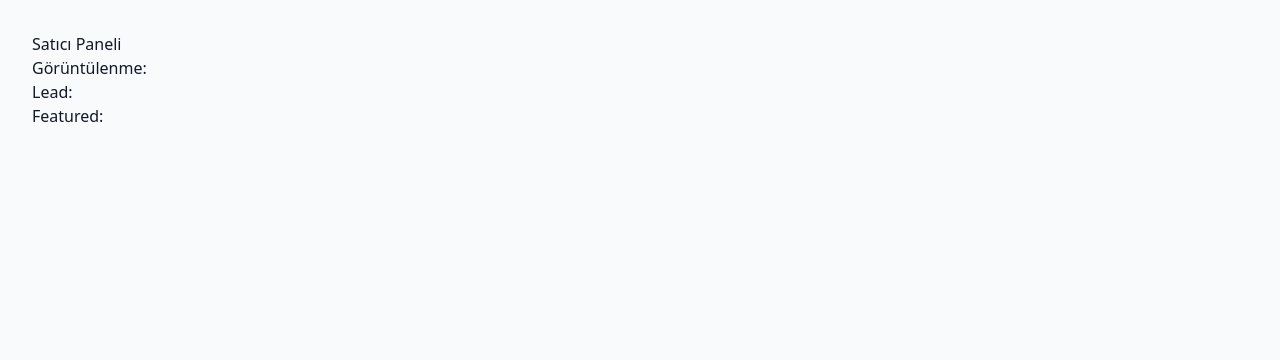
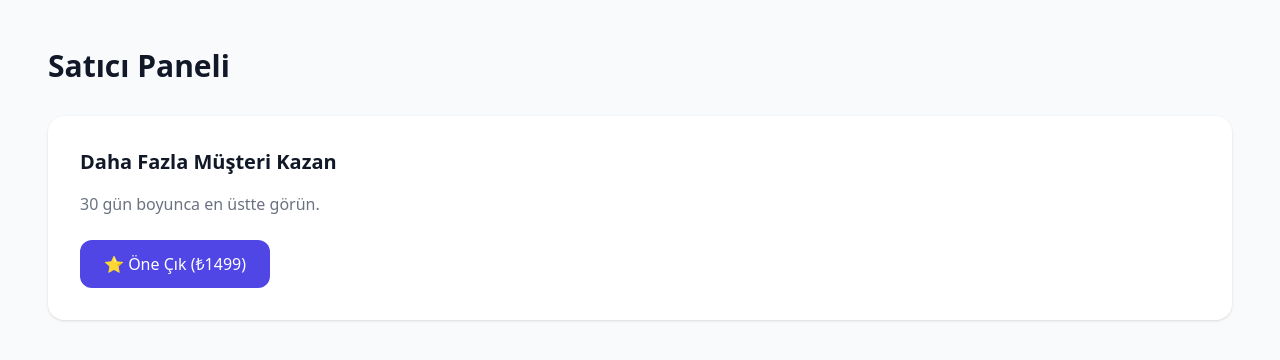
Before and after one commit to omerfarukkaplan/premium-platform, a Next.js app: page /dashboard in a window 1280 px wide. Shown: the top 360 px of the page. Built offline with nearby package versions, Linux system fonts and the light colour scheme; no server answers; the database is empty.

Commit message:
Update page.tsx

```diff
--- a/app/dashboard/page.tsx
+++ b/app/dashboard/page.tsx
@@ -1,27 +1,37 @@
 "use client";
-import { supabase } from "@/lib/supabase";
-import { useEffect, useState } from "react";
 
-export default function Dashboard() {
-  const [stats,setStats]=useState<any>(null);
-
-  useEffect(()=>{
-    const load=async()=>{
-      const {data}=await supabase
-        .from("seller_profiles")
-        .select("views,leads,featured_until")
-        .single();
-      setStats(data);
-    };
-    load();
-  },[]);
+export default function SellerDashboard() {
+  const handleUpgrade = () => {
+    window.Paddle.Checkout.open({
+      items: [{ priceId: "PRI_XXXX" }],
+      settings: {
+        displayMode: "overlay",
+        theme: "dark",
+      },
+    });
+  };
 
   return (
-    <div className="p-8">
-      <h1>Satıcı Paneli</h1>
-      <p>Görüntülenme: {stats?.views}</p>
-      <p>Lead: {stats?.leads}</p>
-      <p>Featured: {stats?.featured_until}</p>
+    <div className="min-h-screen p-12 bg-gray-50">
+      <h1 className="text-3xl font-bold mb-8">
+        Satıcı Paneli
+      </h1>
+
+      <div className="bg-white p-8 rounded-2xl shadow">
+        <h2 className="text-xl font-semibold mb-4">
+          Daha Fazla Müşteri Kazan
+        </h2>
+        <p className="text-gray-500 mb-6">
+          30 gün boyunca en üstte görün.
+        </p>
+
+        <button
+          onClick={handleUpgrade}
+          className="bg-indigo-600 text-white px-6 py-3 rounded-xl hover:bg-indigo-700 transition"
+        >
+          ⭐ Öne Çık (₺1499)
+        </button>
+      </div>
     </div>
   );
 }
```
